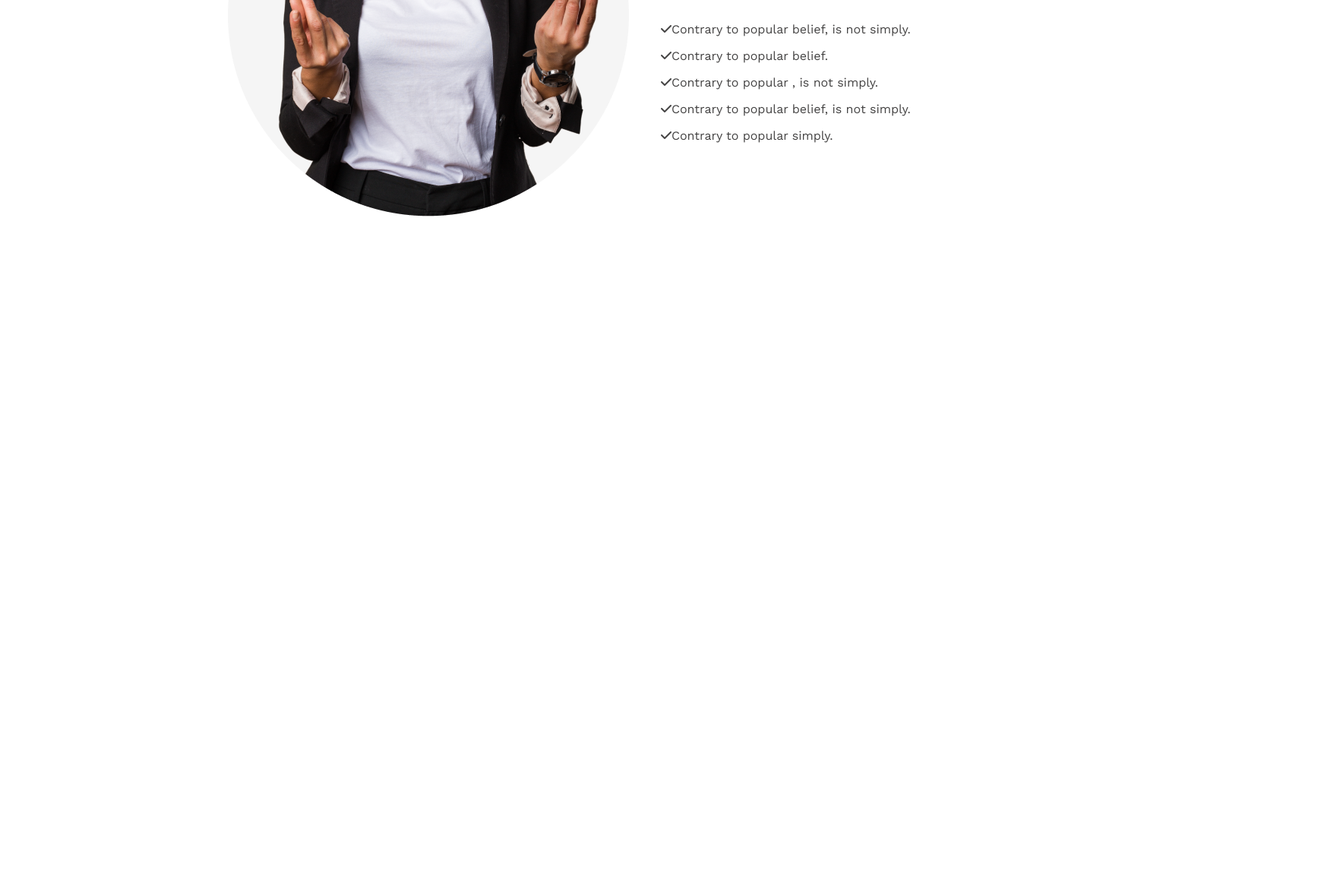
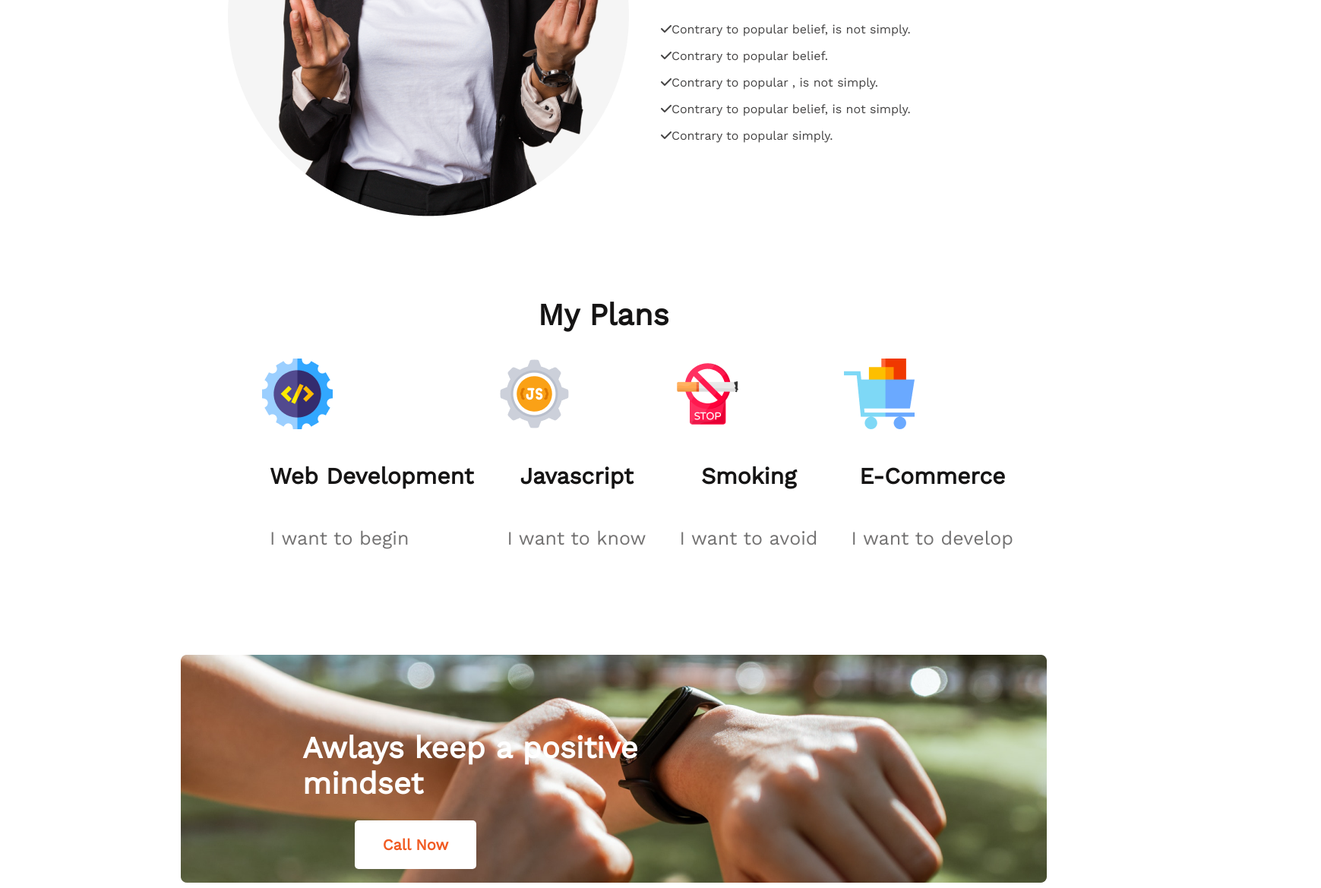
Before and after one commit to jarinsubahkhan/assignment-portfolio, a plain HTML site: page index.html in a window 1280 px wide. Shown: the part 1459-2628 px from the top of the page at 76% size, 1739 px wide, since content can reach past the window. Before the commit the page ends 1748 px from the top, so only its background shows below. Drawn offline with nearby package versions, Linux system fonts and the light colour scheme.

Commit message:
more added

```diff
--- a/index.html
+++ b/index.html
@@ -33,10 +33,64 @@
     <p><i class="fa-solid fa-check"></i>Contrary to popular belief, is not simply.</p>
     <p><i class="fa-solid fa-check"></i>Contrary to popular simply.</p>
     </div>
+</section>
+<h3 class="plans-title">My Plans</h3>
+    <section class="plans">
+        <div class="skills-con">
+            <div class="skills">
+                <img src="images/web.png" alt="">
+                <p class="skill-title">Web Development</p>
+                <p class="skill-des">I want to begin</p>
+            </div>
+            <div class="skills">
+                <img src="images/js.png" alt="">
+                <p class="skill-title">Javascript</p>
+                <p class="skill-des">I want to know</p>
+            </div>
+            <div class="skills">
+                <img src="images/smoke.png" alt="">
+                <p class="skill-title">Smoking</p>
+                <p class="skill-des">I want to avoid</p>
+            </div>
+            <div class="skills">
+                <img src="images/ecom.png" alt="">
+                <p class="skill-title">E-Commerce</p>
+                <p class="skill-des">I want to develop</p>
+            </div>
+        </div>
     </section>
    </main>
    <div class="images">
-    <img src="images/person.png" alt="">
+            <img src="images/person.png" alt="">
+            </div>
+            <div class="banner">
+<div>
+    <h3 class="banner-text">Awlays keep a positive mindset</h3>
+    <button class="button-primary">Call Now</button>
+</div>
+<img src="images/watch.png" alt="">
+            </div>
+</div>
+</div>
+    </section>
+    <section>
+        <div class="footer">
+            <h3 class="footer-head">Future</h3>
+            <p class="footer-pera">There are many variations of passages of Lorem Ipsum available, but the majority have suffered alteration in some form, by injected humour, or randomised words</p>
+            <p class="footer-e">Email : info@gmail.com</p>
+            <p class="footer-p">Phone : 01500 00 00 00</p>
+            <a href=""><img src="images/fb.png" alt=""></a>
+            <a href=""><img src="images/twitter.png" alt=""></a>
+            <a href=""><img src="images/icons/youtube.png" alt=""></a>
+            </div>
+            <div class="down">
+                <h3 class="down-title">Subscribe</h3>
+                <form action="" class="down-input">
+                    <input type="email" name="" id="" placeholder="Your Email">
+<input class="down-input" type="Subscribe" value="Subscribe">
+                </form>
+            </div>
+    </section>
    <footer>
 
    </footer>
--- a/styles/portfolio.css
+++ b/styles/portfolio.css
@@ -74,6 +74,100 @@ position: absolute;
 margin-left:269px;
 margin-top:200px;
 max-width: 451px;
-max-height: 898;
-
+max-height: 898px;
 }
+.plans{
+position: absolute;
+width: 1141px;
+height: 299.96px;
+padding: 18px;
+margin-top: 1093px;
+margin-left: 319px;
+}
+.plans-title{
+    position: absolute;
+    width: 179px;
+    height: 47px;
+    margin-left: 700px;
+    margin-top: 1030px;
+    font-weight: 700;
+font-size: 40px;
+color: #151414;
+}
+.skills-con{
+display: flex;
+gap: 24px;
+}
+.skill-title{
+font-weight: 700;
+font-size: 30px;
+color: #151414;
+text-align: center;
+padding: 10px;
+}
+.skill-des{
+font-weight:500px;
+font-size: 25px;
+color: #737272;
+padding: 10px;
+}
+.banner{
+max-width:1400px;
+max-height:400px;
+margin-left:230px;
+margin-top:1500px;
+position: absolute;
+}
+.banner-text{
+position: absolute;
+width: 459px;
+height: 94px;
+margin-left:160px;
+margin-top:100px;
+font-weight:700px;
+font-size: 40px;
+color: #FFFFFF;
+}
+.button-primary{
+    background: #FFFFFF;
+border-radius: 5px;
+position: absolute;
+width: 160px;
+height: 64px;
+margin-left:229px;
+margin-top: 219px;
+border: none;
+color: #F15B22;
+font-weight: 600;
+font-size: 20px;
+}
+.footer{
+ width: 1699px;
+height: 577px;
+margin-top: 1900px;
+background: #151414;
+padding: 16px;
+position: absolute;
+}
+.footer-head{
+font-weight: 700;
+font-size: 45px;
+color:#F8F8F8;
+width: 148px;
+height: 53px;
+}
+.footer-pera{
+font-weight: 400px;
+font-size: 16px;
+color: #FFFFFF;
+width: 485px;
+height: 78px;
+}
+.footer-e{
+font-weight: 400;
+font-size: 16px;
+color: #FFFFFF;
+}
+.footer-p{
+ color: #FFFFFF;
+}
```
Also changed, not shown: images/ecom.png (added), images/fb.png (added), images/js.png (added), images/smoke.png (added), images/twitter.png (added), images/web.png (added), images/youtube.png (added).
